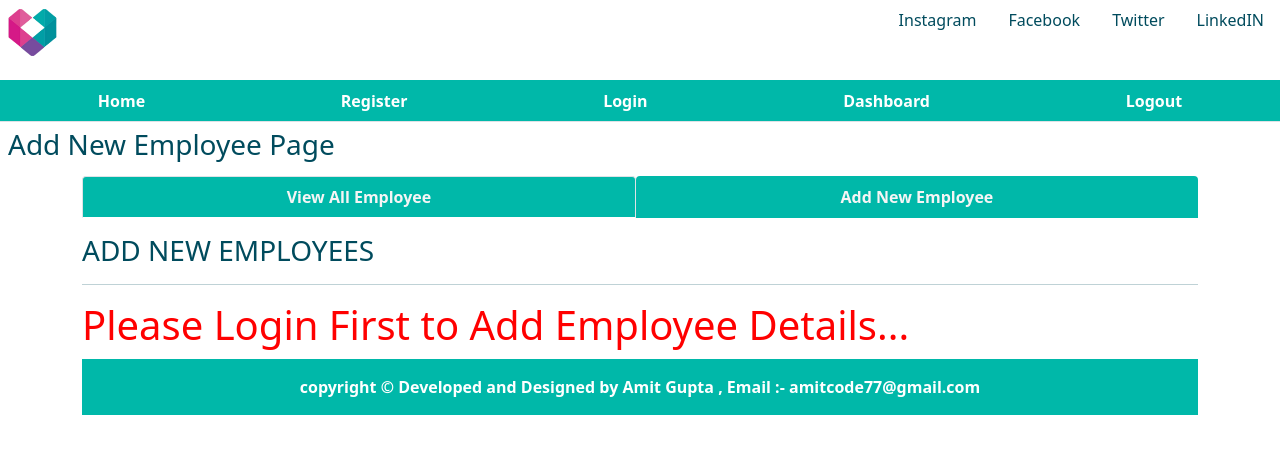
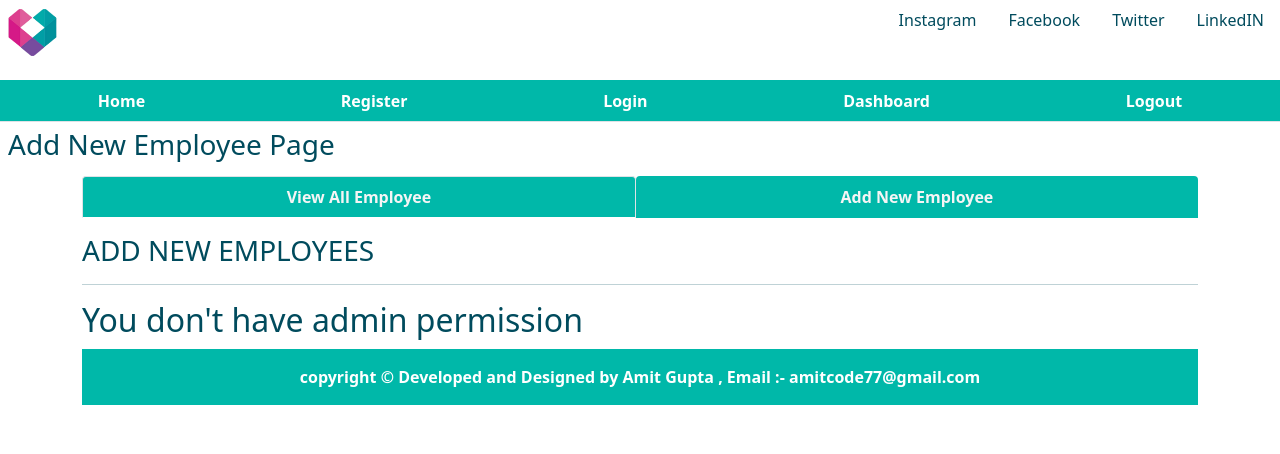
Before and after one commit to Amitcode77/EmployeeManagementSystem, a Flask app: page /addnewemp in a window 1280 px wide. Shown: the top 454 px of the page. Run offline with Flask 3, Linux system fonts and the light colour scheme; some libraries are stand-ins or nearby versions.

Commit message:
permission added

```diff
--- a/app.py
+++ b/app.py
@@ -1,8 +1,9 @@
 import os
 
-from flask import render_template, request, redirect, url_for, session, g
+from flask import render_template, request, redirect, url_for, session, g, flash
 from werkzeug.security import generate_password_hash, check_password_hash
 from database import app, db, Users, Employee
+
 
 port = int(os.environ.get('PORT', 5000))
 
@@ -27,6 +28,13 @@ def get_current_user():
     return user
 
 
+def check_admin():
+    isAdmin = False
+    if 'user' in session:
+        isAdmin = session['isAdmin']
+    return isAdmin
+
+
 @app.route('/')
 def index():
     user = get_current_user()
@@ -36,6 +44,33 @@ def index():
 
     return render_template('index.html', user=user, max_projects=max_projects, max_testcase=max_testcase,
                            max_bughunter=max_bughunter)
+
+
+@app.route('/register', methods=["POST", "GET"])
+def register():
+    user = get_current_user()
+
+    if request.method == 'POST':
+        name = request.form['name']
+        password1 = request.form['password1']
+        password2 = request.form['password2']
+        if password1 != password2:
+            return render_template('register.html', registererror="Confirm Password Correctly!")
+
+        # hashing the password using generate_password_hash() method before saving to database
+        hashed_password = generate_password_hash(password1)
+        existing_user = Users.query.filter_by(name=name).first()
+
+        # if same user id exits before showing username that already exists
+        if existing_user:
+            return render_template('register.html', registererror="Username already taken, try different username")
+
+        new_user = Users(name=name, password=hashed_password)
+        db.session.add(new_user)
+        db.session.commit()
+        return redirect(url_for('index'))
+
+    return render_template('register.html', user=user)
 
 
 @app.route('/login', methods=["POST", "GET"])
@@ -52,6 +87,7 @@ def login():
         if user:
             if check_password_hash(user.password, password):
                 session['user'] = user.name
+                session['isAdmin'] = user.admin
                 return redirect(url_for('dashboard'))
             else:
                 error = "Username or Password did not match"
@@ -59,31 +95,6 @@ def login():
         else:
             error = "Please register first"
     return render_template('login.html', loginerror=error, user=user)
-
-
-@app.route('/register', methods=["POST", "GET"])
-def register():
-    user = get_current_user()
-
-    if request.method == 'POST':
-        name = request.form['name']
-        password1 = request.form['password1']
-        password2 = request.form['password2']
-        if password1 != password2:
-            return render_template('register.html', registererror="Confirm Password Correctly!")
-
-        hashed_password = generate_password_hash(password1)
-        existing_user = Users.query.filter_by(name=name).first()
-
-        if existing_user:
-            return render_template('register.html', registererror="Username already taken, try different username")
-
-        new_user = Users(name=name, password=hashed_password)
-        db.session.add(new_user)
-        db.session.commit()
-        return redirect(url_for('index'))
-
-    return render_template('register.html', user=user)
 
 
 @app.route('/dashboard')
@@ -96,6 +107,9 @@ def dashboard():
 @app.route('/addnewemp', methods=["POST", "GET"])
 def addnewemp():
     user = get_current_user()
+    is_admin = check_admin()
+    if not is_admin:
+        return render_template('addNewEmployee.html', user=user,error="You don't have admin permission")
     if request.method == "POST":
         name = request.form['name']
         name = name.strip()
@@ -121,10 +135,13 @@ def singleemp(empid):
 @app.route('/fetchone/<int:empid>')
 def fetchone(empid):
     user = get_current_user()
-    emp_cur = Employee.query.filter_by(empid=empid)
-    single_emp = emp_cur.first()
-    # return single_emp.name
-    return render_template('updateEmployee.html', user=user, single_emp=single_emp)
+    is_admin = check_admin()
+    if not is_admin:
+        return render_template('updateEmployee.html', user=user, error="You don't have update permission")
+    else:
+        emp_cur = Employee.query.filter_by(empid=empid)
+        single_emp = emp_cur.first()
+        return render_template('updateEmployee.html', user=user, single_emp=single_emp)
 
 
 @app.route('/update', methods=["POST", "GET"])
@@ -160,17 +177,24 @@ def update():
 @app.route('/deleteemp/<int:empid>', methods=["GET", "POST"])
 def deleteemp(empid):
     user = get_current_user()
+    is_admin = check_admin()
+
     if request.method == "GET":
-        data = Employee.query.get(empid)
-        db.session.delete(data)
-        db.session.commit()
-        return redirect(url_for('dashboard'))
+        if not is_admin:
+            print("You don't have admin permission")
+            return render_template('dashboard.html', error="You don't have admin permission")
+        else:
+            data = Employee.query.get(empid)
+            db.session.delete(data)
+            db.session.commit()
+            return redirect(url_for('dashboard'))
     return render_template('dashboard.html', user=user)
 
 
 @app.route('/logout')
 def logout():
-    session.pop('user', None)
+    # session.pop('user', None)
+    session.clear()
     return render_template('index.html', user=None)
 
 
--- a/database.py
+++ b/database.py
@@ -10,7 +10,6 @@ app.config['SECRET_KEY'] = os.urandom(24)
 app.config["SQLALCHEMY_DATABASE_URI"] = 'sqlite:///empmanagement.db'
 app.config['SQLALCHEMY_TRACK_MODIFICATIONS'] = False
 db = SQLAlchemy(app)
-
 
 class Users(db.Model):
     id = db.Column(db.Integer, primary_key=True, autoincrement=True)
--- a/templates/addNewEmployee.html
+++ b/templates/addNewEmployee.html
@@ -40,6 +40,9 @@
             <h3>ADD NEW EMPLOYEES</h3>
         </caption>
         <hr>
+        {% if error %}
+        <h2>{{error}}</h2>
+        {% else %}
         {% if user %}
         <form class="p-3" action="/addnewemp" method="POST">
             <div class="mb-2">
@@ -66,6 +69,7 @@
     {% else %}
     <h1 style="color:red;">Please Login First to Add Employee Details...</h1>
     {% endif %}
+    {% endif %}
 </div>
 
 
--- a/templates/dashboard.html
+++ b/templates/dashboard.html
@@ -32,9 +32,13 @@
 
     <div class="table-responsive-lg caption-top">
         <caption>
+            {% if error %}
+            <h2>{{error}}</h2>
+        {% else %}
             <h5>LIST OF ALL EMPLOYEES</h5>
         </caption>
         <hr>
+
         {% if user %}
         <table class="table">
             <thead>
@@ -81,7 +85,7 @@
                 <h1 style="color:red;">Please Login First to See Employee Details...</h1>
 
                 {% endif %}
-
+                {% endif %}
 
             </tbody>
         </table>
--- a/templates/updateEmployee.html
+++ b/templates/updateEmployee.html
@@ -39,6 +39,9 @@
             <h3>UPDATE EMPLOYEES</h3>
         </caption>
         <hr>
+        {% if error %}
+        <h2>{{error}}</h2>
+        {% else %}
         {% if single_emp %}
         <form class="p-3" action="/update" method="POST">
             <div class="mb-2">
@@ -87,6 +90,7 @@
             </button>
         </form>
         {% endif %}
+        {% endif %}
     </div>
 </div>
 
```
Also changed, not shown: instance/empmanagement.db.
